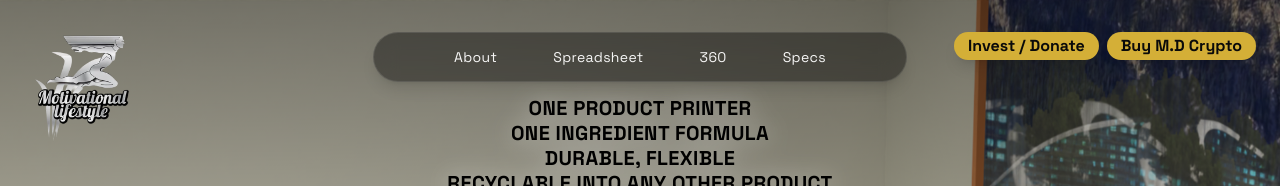
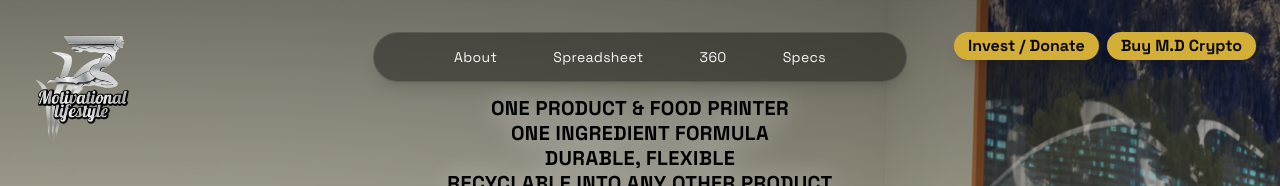
Before and after one commit to logisoltech/product-printer-motivational-lifestyle, a Next.js app: page / in a window 1280 px wide. Shown: the top 186 px of the page. Built offline with nearby package versions, Linux system fonts and the light colour scheme.

Commit message:
Update Hero.js

```diff
--- a/app/Cx/Hero.js
+++ b/app/Cx/Hero.js
@@ -84,7 +84,7 @@ export default function Hero() {
       >
         <div className="w-full max-w-[min(34rem,calc(100%-2rem))] text-center sm:max-w-[min(38rem,calc(100%-3rem))] md:max-w-[min(42rem,calc(100%-4rem))]">
           <p className="text-sm font-extrabold uppercase leading-tight tracking-[0.025em] text-black drop-shadow-[0_1px_12px_rgba(255,255,255,0.55)] sm:text-base sm:tracking-[0.02em] md:text-lg lg:text-xl">
-            <span className="block uppercase">One product printer</span>
+            <span className="block uppercase">One product & food printer</span>
             <span className="block">One ingredient formula</span>
             <span className="block">Durable, flexible</span>
             <span className="block">Recyclable into any other product</span>
```
